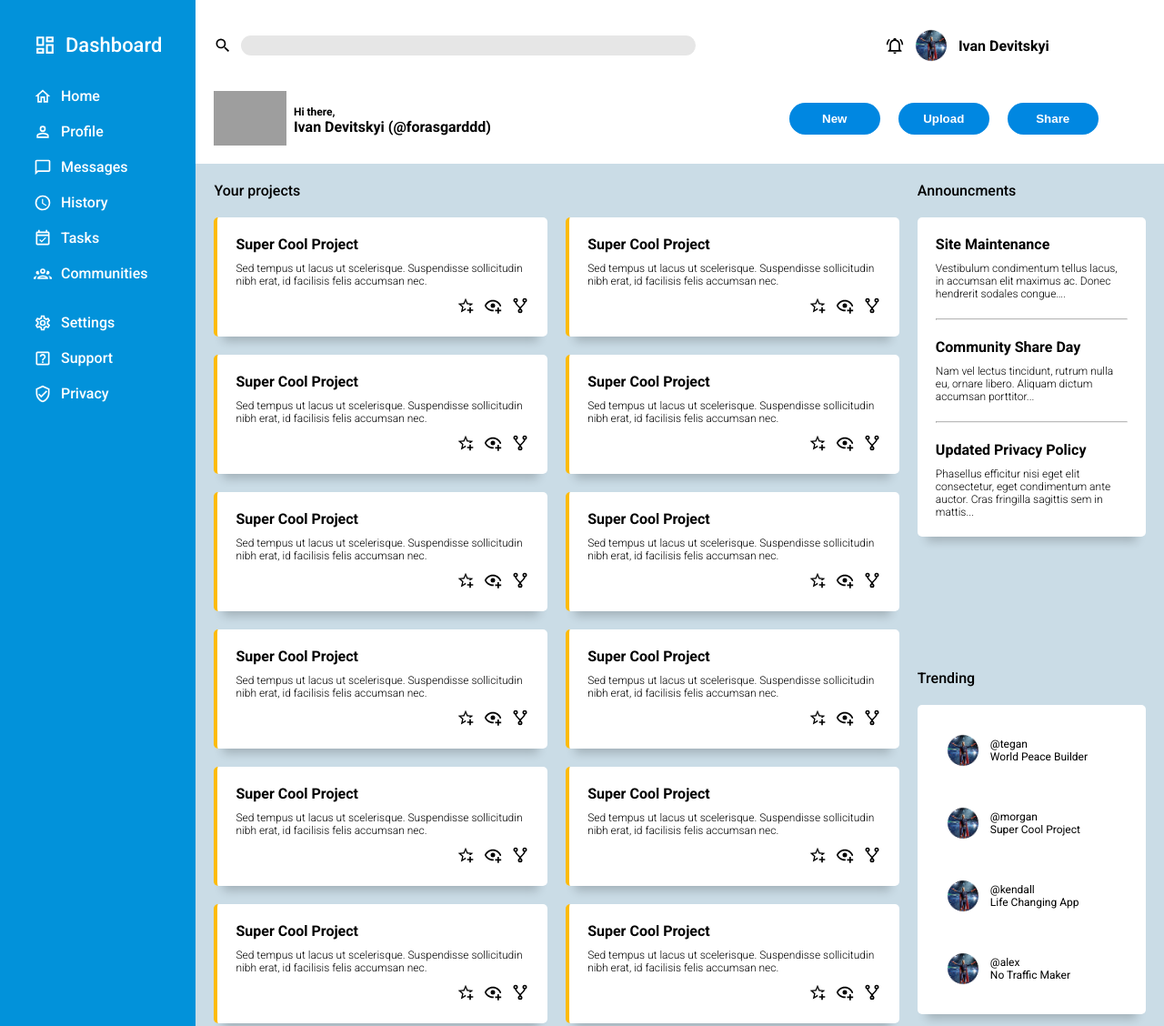
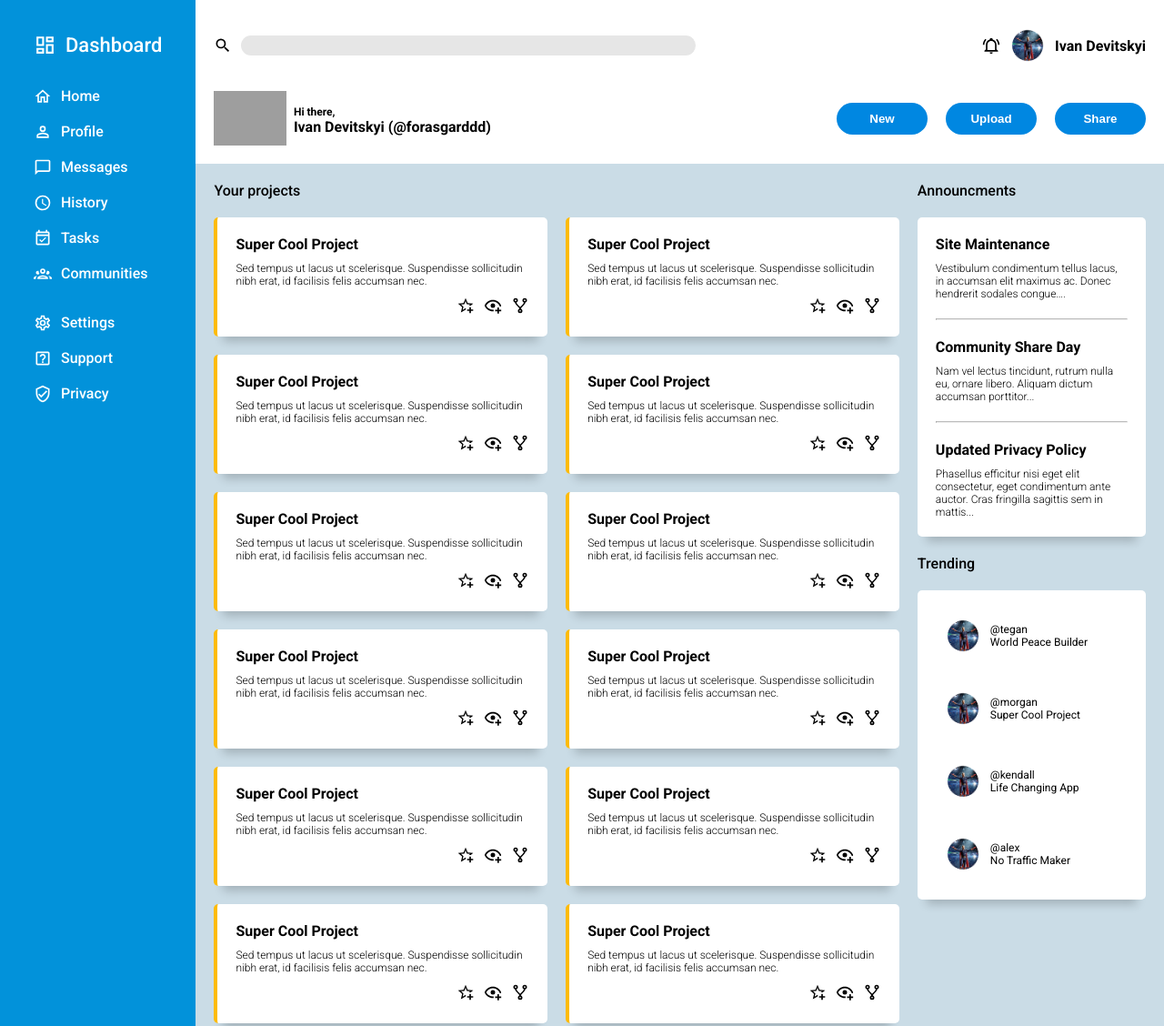
Before and after one commit to forasgarddd/admin-dashboard, a plain HTML site: page index.html in a window 1280 px wide. Shown: the top 1128 px of the page at 91% size. Drawn offline with Linux system fonts and the light colour scheme; grey boxes are pictures that could not be loaded.

Commit message:
Fix grid layout issues

```diff
--- a/index.html
+++ b/index.html
@@ -173,9 +173,9 @@
                 </div>
             </div>
 
+            <div class="right-side-content">
                 <div class="announcments-container">
                     <p class="main-title-announcments">Announcments</p>
-
                     <div class="announcments-card">
                         <div class="announcment-single">
                             <p class="announcment-card-title">Site Maintenance</p>
@@ -196,7 +196,6 @@
                         </div>
                     </div>
                 </div>
-
                 <div class="trending-container">
                     <p class="main-title-trending">Trending</p>
                     <div class="trending-card">
@@ -232,5 +231,6 @@
                 </div>
             </div>
         </div>
+    </div>
 </body>
 </html>
--- a/styles.css
+++ b/styles.css
@@ -51,7 +51,7 @@ html {
     grid-row: 1 / 2;
     display: flex;
     align-items: center;
-    justify-content: center;
+    justify-content: end;
 }
 
 .profile-name {
@@ -93,6 +93,7 @@ html {
     display: flex;
     align-self: center;
     gap: 20px;
+    justify-content: end;
 }
 
 .header-buttons button {
@@ -162,9 +163,15 @@ html {
     align-self: end;
 }
 
+.right-side-content {
+    grid-column: 2 / 3;
+    display: flex;
+    flex-direction: column;
+    gap: 20px;
+    max-height: 100%;
+}
+
 .announcments-container {
-    grid-column: 2 / 3;
-    grid-row: 1;
     display: flex;
     flex-direction: column;
     gap: 20px;
@@ -207,8 +214,6 @@ hr.solid {
 }
 
 .trending-container {
-    grid-column: 2 / 3;
-    grid-row: 2;
     display: flex;
     flex-direction: column;
     gap: 20px;
```
Lines whose indentation alone changed are shown as unchanged.
